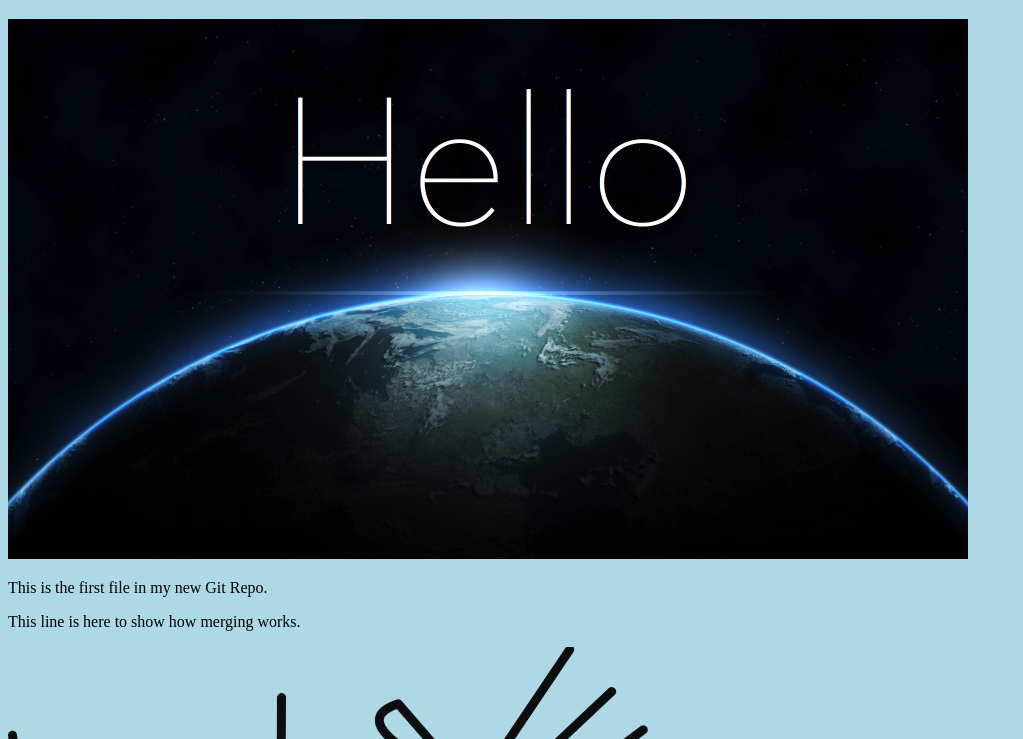
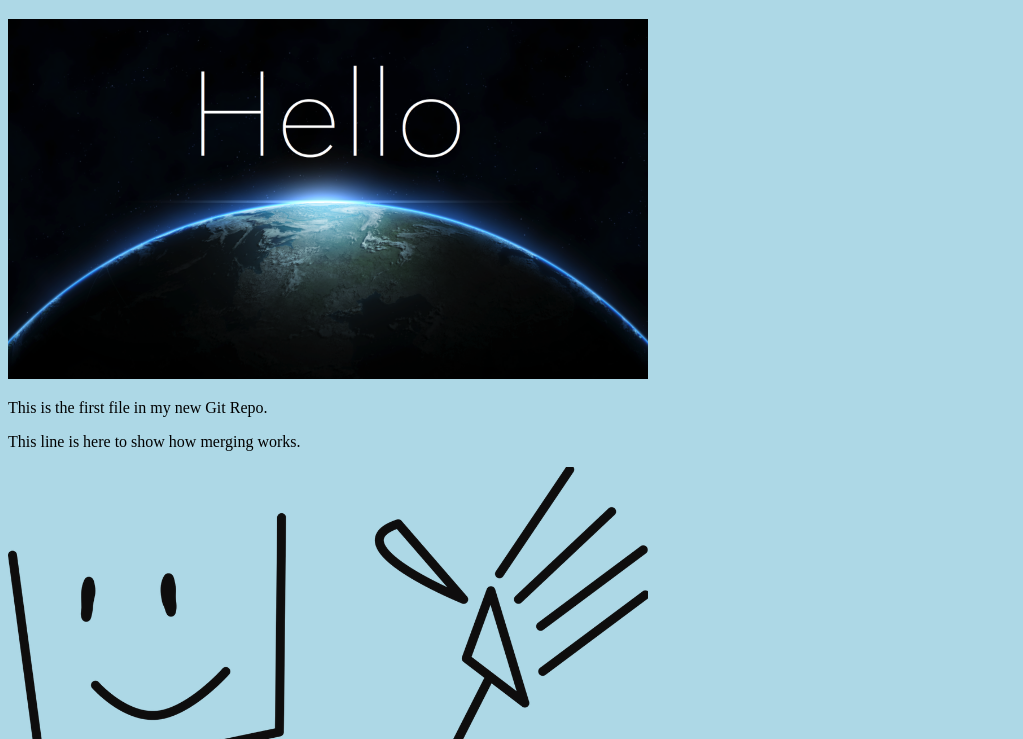
Before and after one commit to jingyiliu199703/hello-world-, a plain HTML site: page index.html in a window 1280 px wide. Shown: the part 61-800 px from the top of the page, without its empty margins (0-1023 px from the left). Drawn offline with Linux system fonts and the light colour scheme.

Commit message:
updated index.html. Resized image

```diff
--- a/index.html
+++ b/index.html
@@ -7,8 +7,7 @@
 <body>
 
 <h1>Hello world!</h1>
-<div><img src="img_hello_world.jpg" alt="Hello World from Space" style="width:100%;max-width:960px">
-</div>
+<div><img src="img_hello_world.jpg" alt="Hello World from Space" style="width:100%;max-width:640px"></div>
 <p>This is the first file in my new Git Repo.</p>
 <p>This line is here to show how merging works.</p>
 <div><img src="img_hello_git.jpg" alt="Hello Git" style="width:100%;max-width:640px"></div>
```
